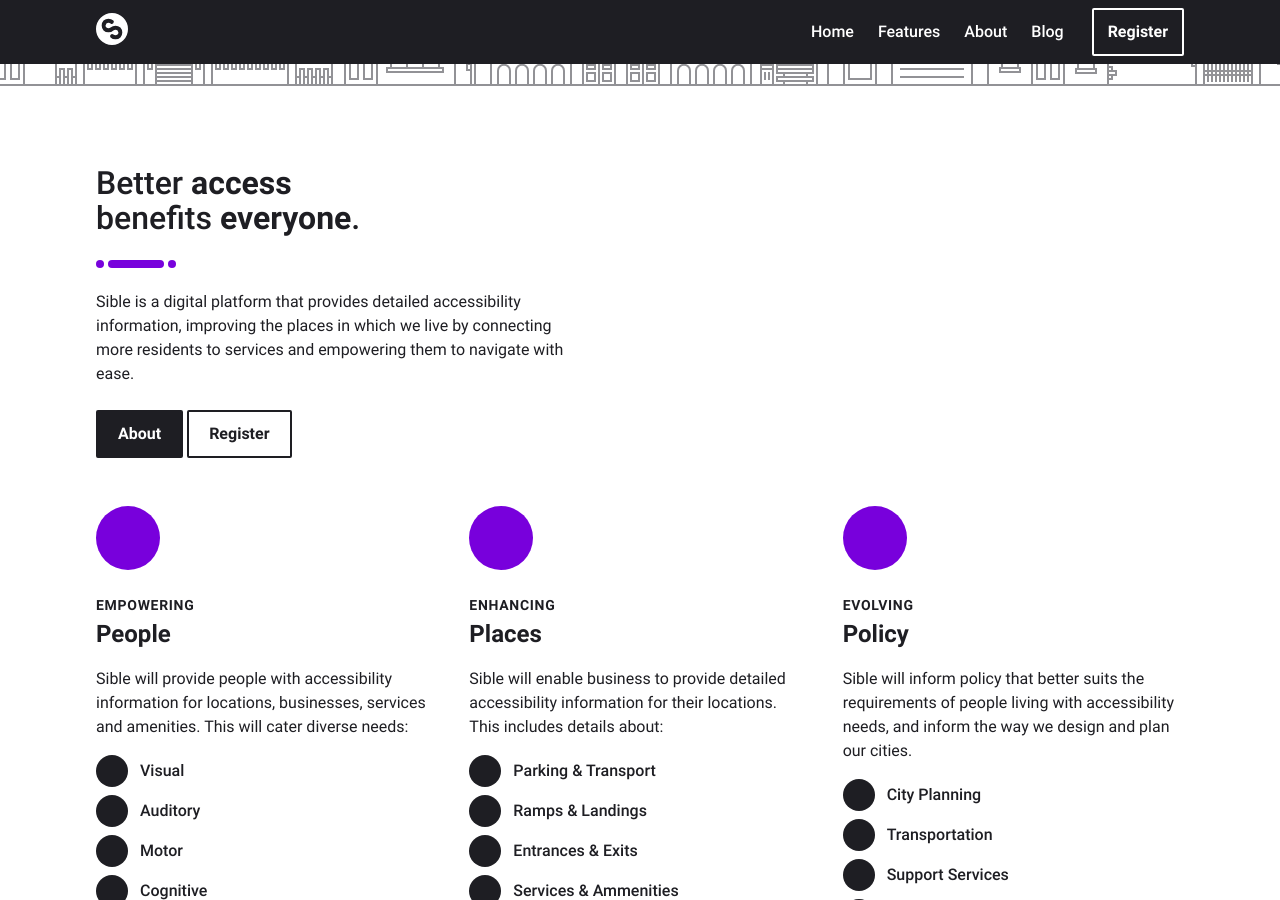
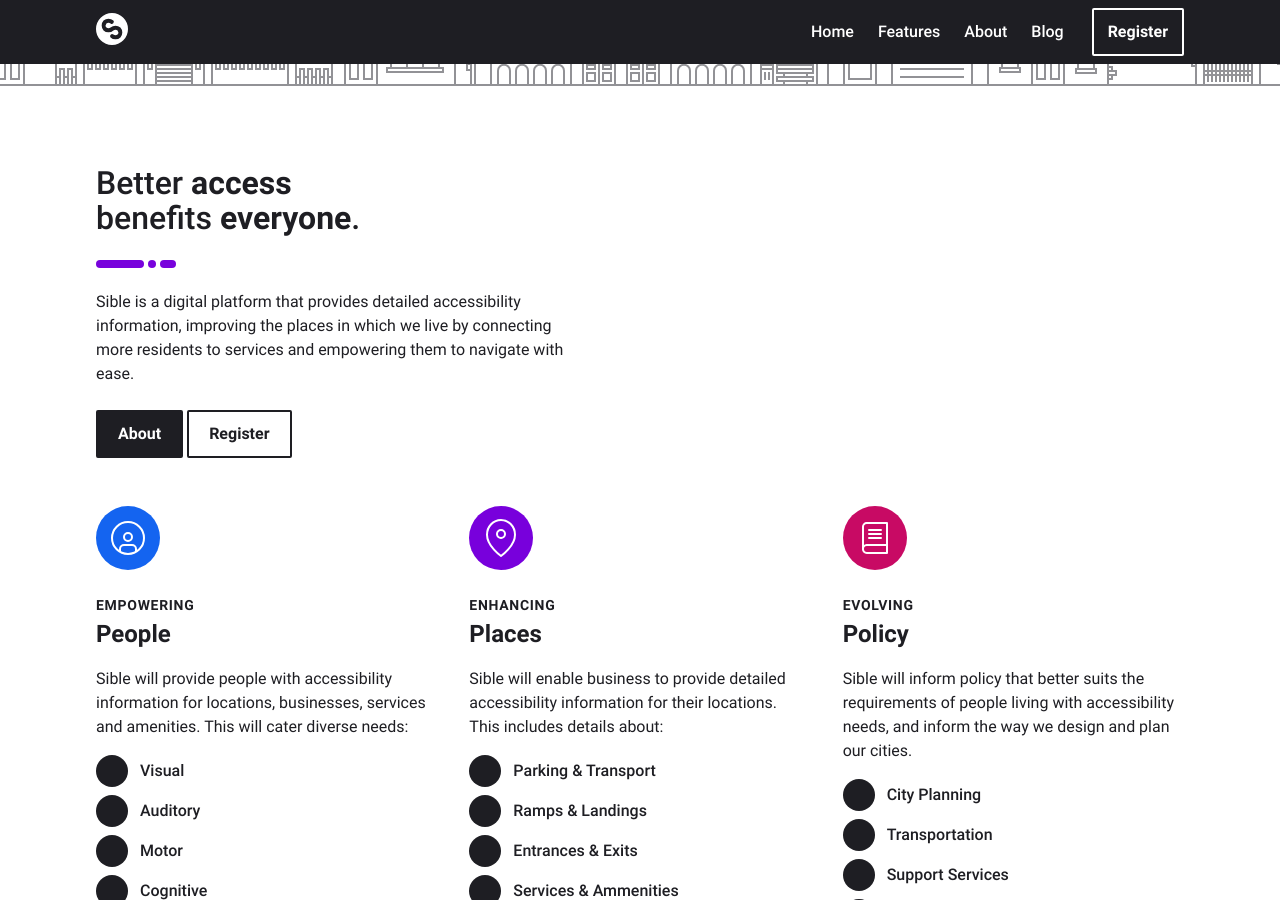
Before and after one commit to scottdejonge/sible.org, a Jekyll site: the page built from pages/index.html, in a window 1280 px wide and 900 px high, scrolled down 1120 px. Built offline with Jekyll 4.4.1, drawn with Linux system fonts in a browser that asks for light colours.

Commit message:
Use incldues for SVG icons

```diff
--- a/pages/index.html
+++ b/pages/index.html
@@ -40,7 +40,7 @@
 
       <div class="max-width-s margin-bottom-m">
         <h2 class="title title-l">Better <strong>access</strong><br>benefits <strong>everyone</strong>.</h2>
-        {% include svg/line-3.svg %}
+        {% include svg/line-4.svg %}
         <p class="max-width-30rem">Sible is a digital platform that provides detailed accessibility information, improving the places in which we live by connecting more residents to services and empowering them to navigate with ease.</p>
         <p class="margin-top-s">
           <a href="{{ site.baseurl }}/about" class="button button-dark">About</a>
@@ -55,10 +55,8 @@
 
             <section class="flex flex-column flex-auto">
               <header class="flex-none margin-bottom-xs">
-                <figure class="symbol background-secondary">
-                  <svg class="stroke-white" width="3rem" height="3rem" xmlns="http://www.w3.org/2000/svg" xmlns:xlink="http://www.w3.org/1999/xlink">
-                    <use xlink:href="{{ site.baseurl}}/assets/icons/icons.svg#person"></use>
-                  </svg>
+                <figure class="symbol color-white background-primary">
+                  {% include svg/person.svg %}
                 </figure>
               </header>
               <div class="flex-auto">
@@ -112,10 +110,8 @@
 
             <section class="flex flex-column flex-auto">
               <header class="flex-none margin-bottom-xs">
-                <figure class="symbol background-secondary">
-                  <svg class="stroke-white" width="3rem" height="3rem" xmlns="http://www.w3.org/2000/svg" xmlns:xlink="http://www.w3.org/1999/xlink">
-                    <use xlink:href="{{ site.baseurl}}/assets/icons/icons.svg#marker"></use>
-                  </svg>
+                <figure class="symbol color-white background-secondary">
+                  {% include svg/marker.svg %}
                 </figure>
               </header>
               <div class="flex-auto">
@@ -169,10 +165,8 @@
 
             <section class="flex flex-column flex-auto">
               <header class="flex-none margin-bottom-xs">
-                <figure class="symbol background-secondary">
-                  <svg class="stroke-white" width="3rem" height="3rem" xmlns="http://www.w3.org/2000/svg" xmlns:xlink="http://www.w3.org/1999/xlink">
-                    <use xlink:href="{{ site.baseurl}}/assets/icons/icons.svg#book"></use>
-                  </svg>
+                <figure class="symbol color-white background-tertiary">
+                  {% include svg/book.svg %}
                 </figure>
               </header>
               <div class="flex-auto">
```
Also changed, not shown: pages/about.html (+3 -9 lines), pages/features.html (+4 -12 lines), _includes/svg/book.svg (added), _includes/svg/marker.svg (added), _includes/svg/person.svg (added).
